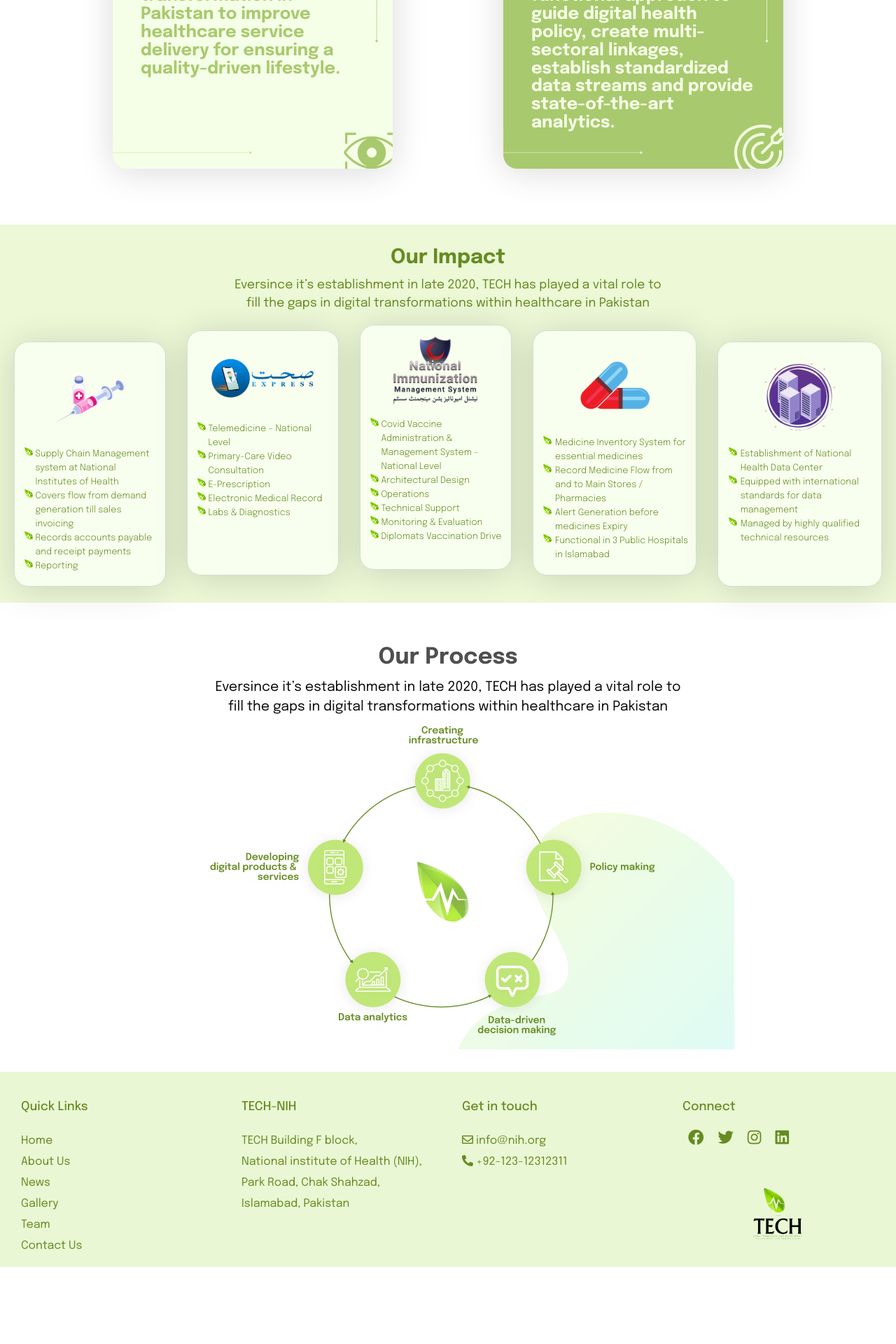
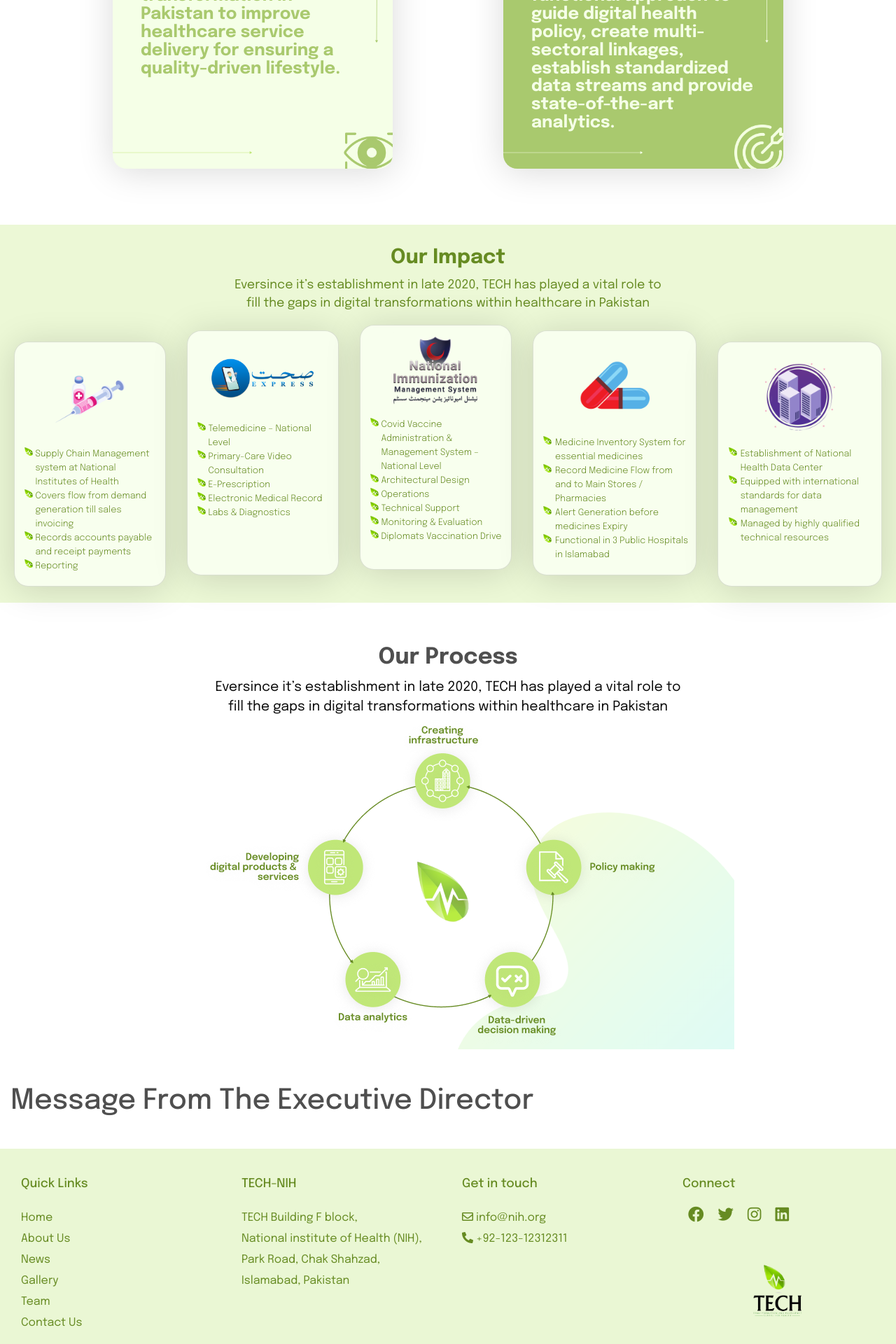
Before and after one commit to samaviya/tech_website, a Jekyll site: the page built from index.md, in a window 1280 px wide. Shown: the part 806-2726 px from the top of the page at 70% size. Built offline with Jekyll 4.4.1, drawn with Linux system fonts in a browser that asks for light colours; nearby versions of some CDN libraries; before the commit the page ends 2616 px from its top, so only the background shows below that.

Commit message:
main.scss updated

```diff
--- a/_layouts/about.html
+++ b/_layouts/about.html
@@ -7,7 +7,7 @@
   <body>
     {% include nav.html %}
     <div class="container">
-      About page
+
     </div>
     {% include footer.html %}
   </body>
--- a/_layouts/home.html
+++ b/_layouts/home.html
@@ -225,8 +225,8 @@
     <h2>Our Process</h2>
     <p class="mb-1" style="font-size: 1.2rem; font-weight: 400;">Eversince it’s establishment in late 2020, TECH has played a vital role to<br> fill the gaps in digital transformations within healthcare in Pakistan</p>
 <img src="/assets/images/our_process_img.PNG"></img>
-
-  </div>
+<h1 style="text-align: left; margin-left: 10px;margin-top: 50px;">Message From The Executive Director</h1>
+</div>
     {% include footer.html %}
   </body>
 </html>
--- a/_sass/main.scss
+++ b/_sass/main.scss
@@ -359,7 +359,7 @@ h2 {
 .our-process-section {
   position: relative;
   width: 100vw;
-  height: 640px;
+  height: 750px;
   background: #FFFF;
  // background-image: url("/assets/images/bubble1.png");
   margin-bottom: 0px;
```
